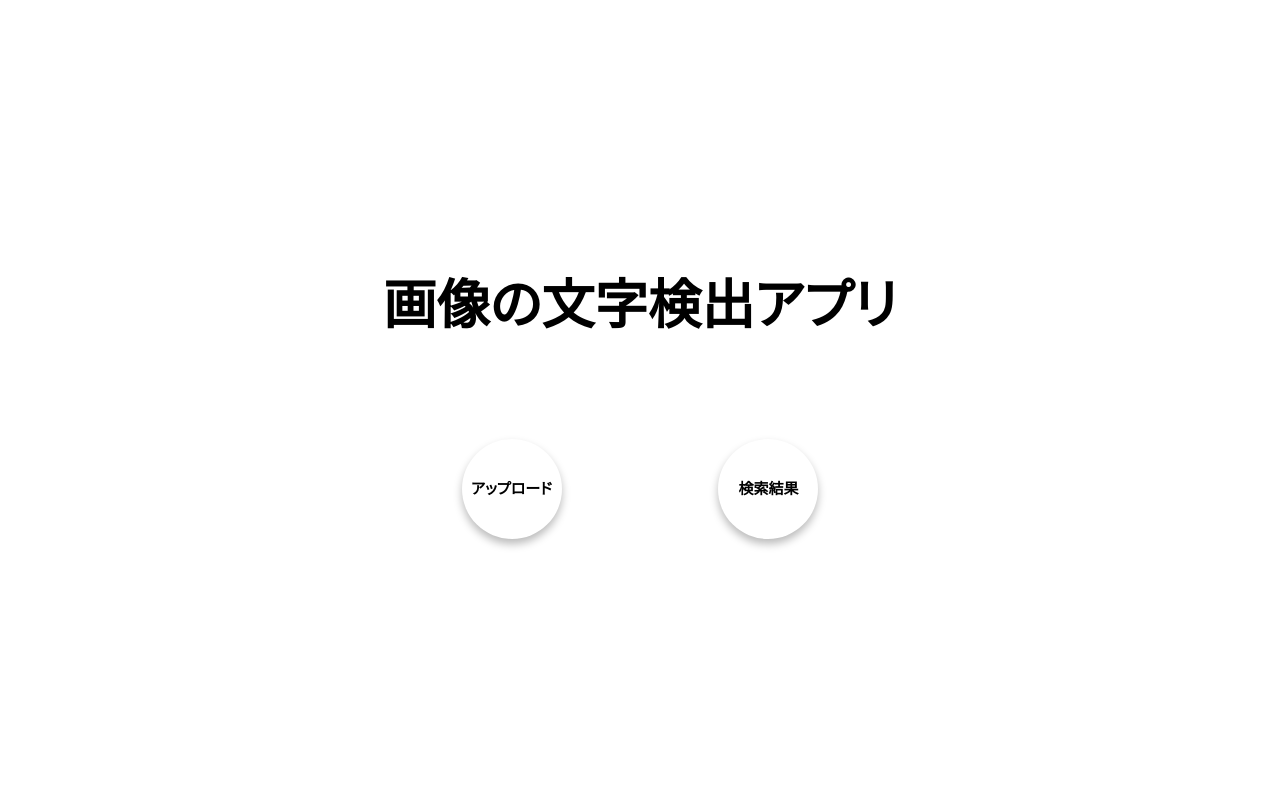
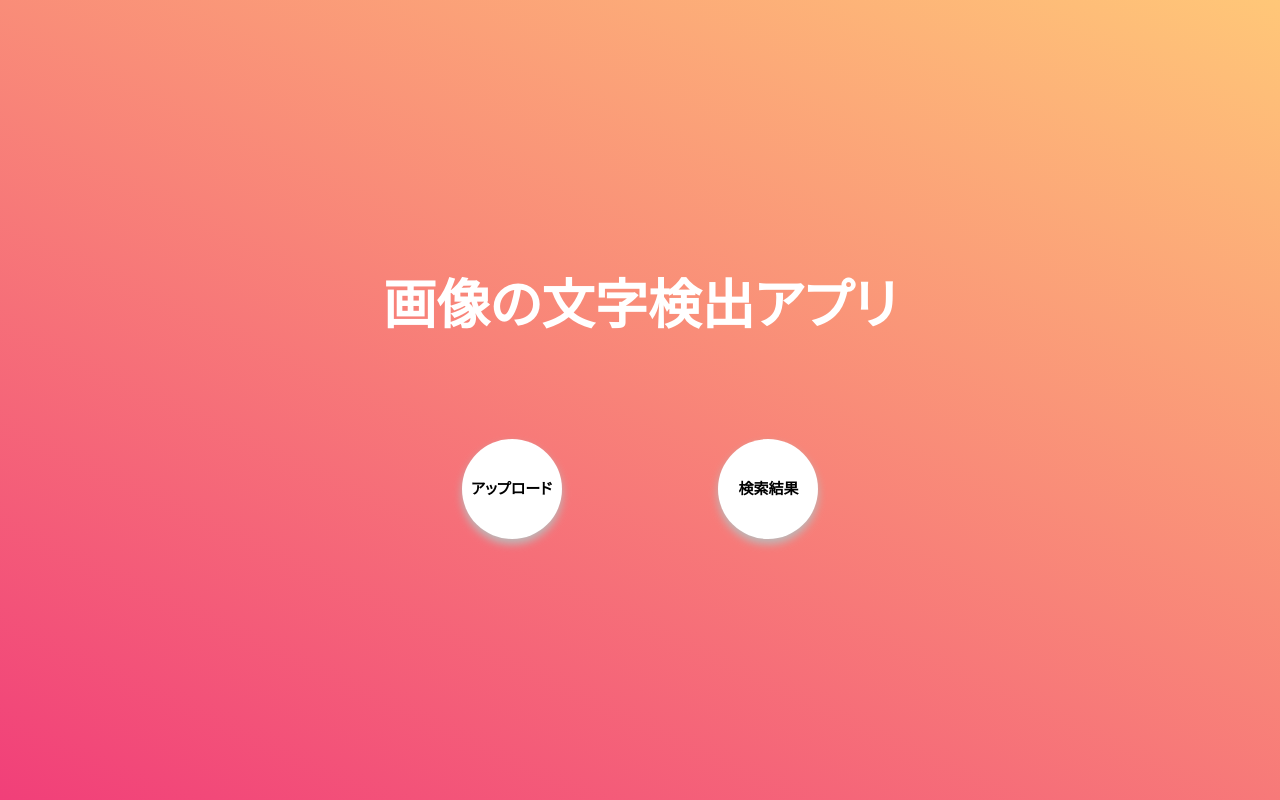
Before and after one commit to 2021AIT-OOP2-G12/GUI_Project, a Flask app: page / in a window 1280 px wide. Run offline with Flask 2, Linux system fonts and the light colour scheme.

Commit message:
Update top.css

```diff
--- a/static/css/top.css
+++ b/static/css/top.css
@@ -9,6 +9,7 @@
 :root {
     font-size: 20pt;
     font-family: -apple-system, BlinkMacSystemFont, 'Segoe UI', Roboto, Oxygen, Ubuntu, Cantarell, 'Open Sans', 'Helvetica Neue', sans-serif;
+    font-family: 'TsukuARdGothic-Regular',sans-serif;
     font-feature-settings: "palt";
 }
 
@@ -24,10 +25,14 @@ body {
     height: 100vh;
     display: grid;
     place-items: center;
+    background: -moz-linear-gradient(65deg, #F13F79, #FFC778);
+    background: -webkit-linear-gradient(65deg, #F13F79, #FFC778);
+    background: linear-gradient(25deg, #F13F79, #FFC778);
 }
 .title{
     margin-bottom: 100px;
     margin-top: 0;
+    color: white;
 }
 
 .link{
```
